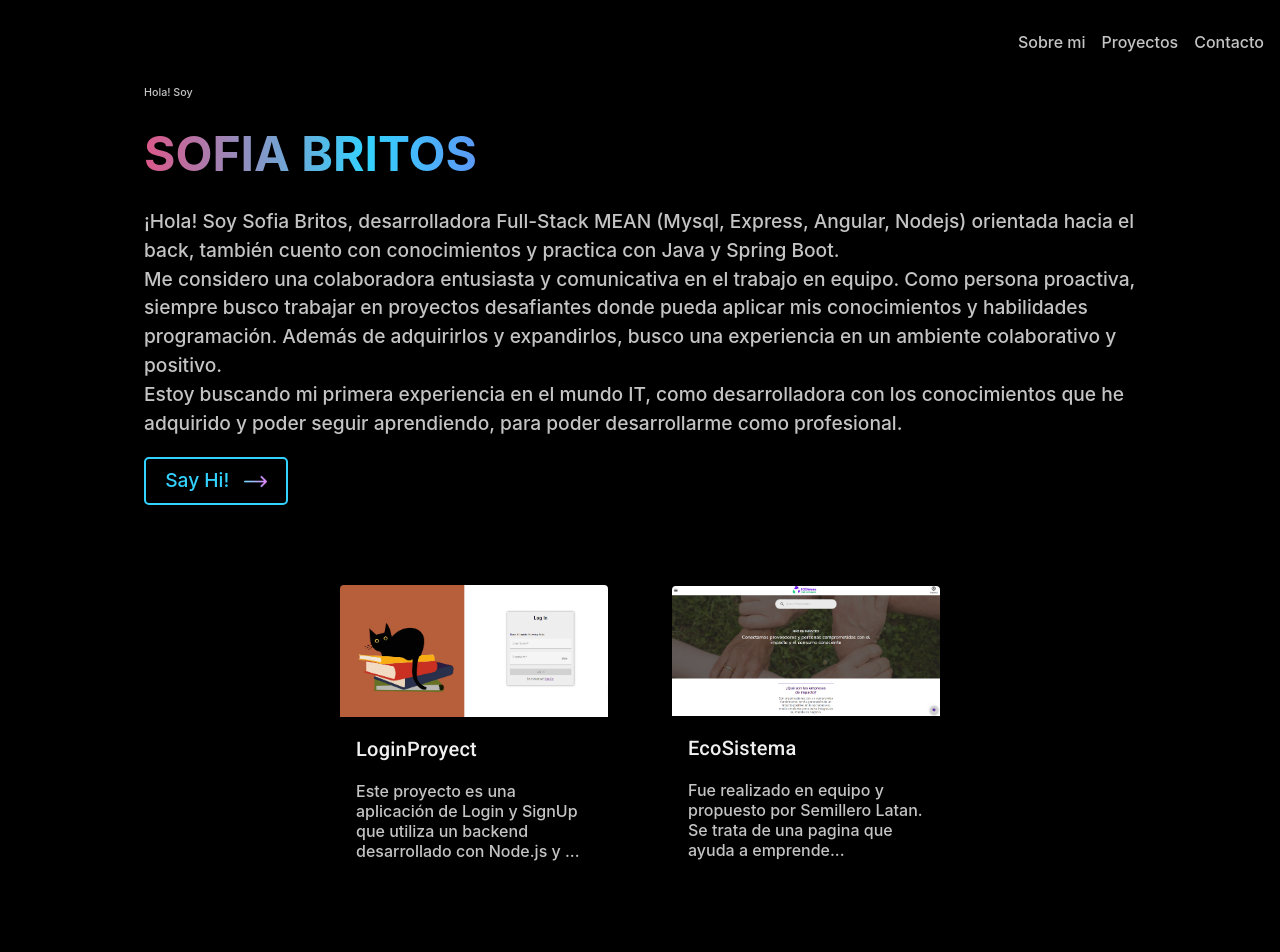
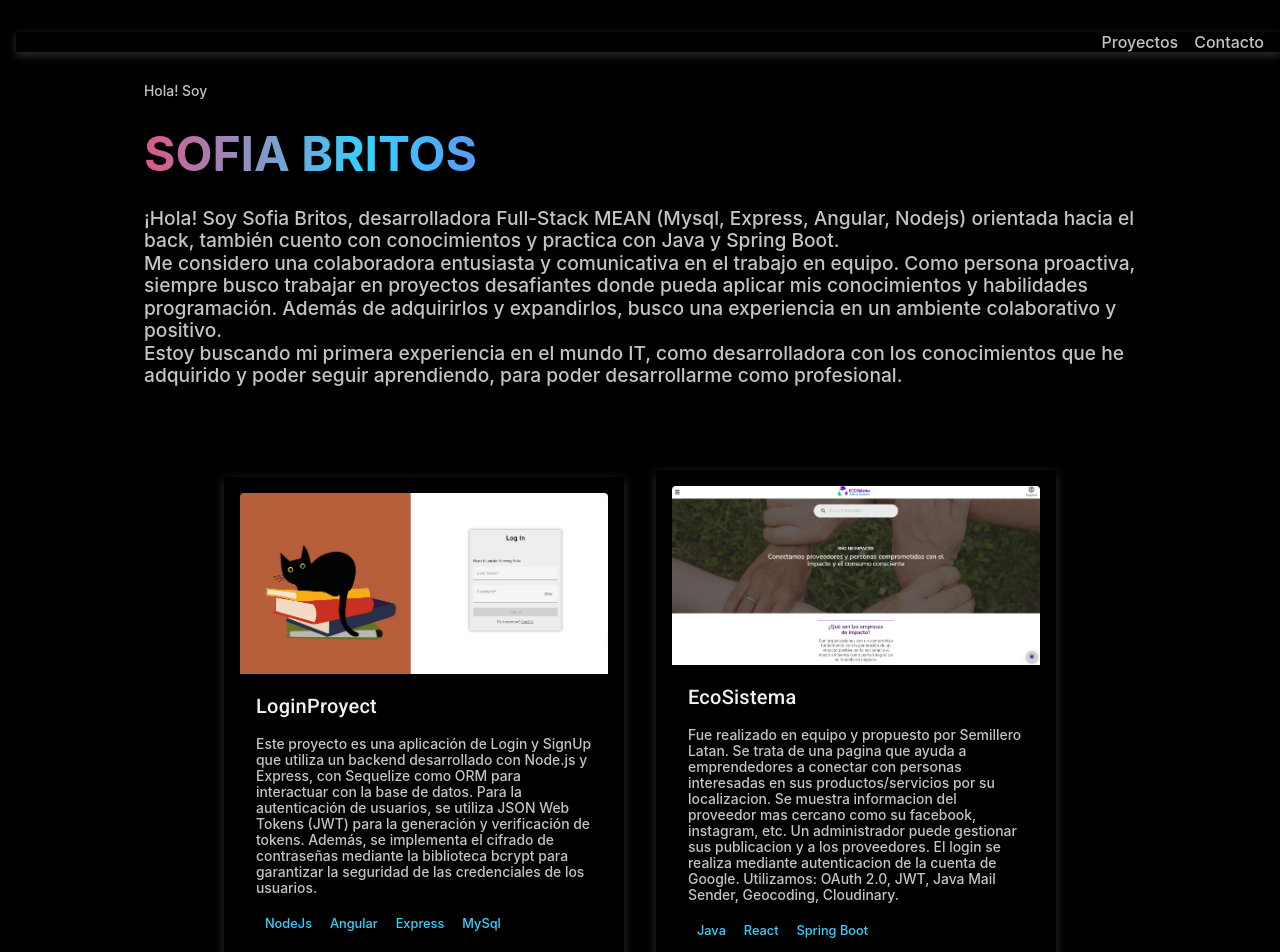
Before and after one commit to Sofii01/Portfolio, an Angular app in the folder front/: page / in a window 1280 px wide. Shown: the top 952 px of the page. Built offline with nearby package versions, Linux system fonts and the light colour scheme.

Commit message:
cambiando estilos responsivos

```diff
--- a/front/src/app/aboutme/aboutme.component.css
+++ b/front/src/app/aboutme/aboutme.component.css
@@ -8,7 +8,7 @@
 }
 
 .span-hola {
-    font-size: 0.67em;
+    font-size:  0.87em;
     color: #C4C4C4;
 }
 
@@ -22,7 +22,7 @@
 
 .text-about {
     font-size: 0.87em;
-    line-height: 1.5em;
+    line-height: 1.17em;
     margin: 1em 0;
     color: #C4C4C4;
 }
--- a/front/src/app/aboutme/aboutme.component.html
+++ b/front/src/app/aboutme/aboutme.component.html
@@ -7,9 +7,4 @@
 
         Estoy buscando mi primera experiencia en el mundo IT, como desarrolladora con los conocimientos que he adquirido y poder seguir    aprendiendo, para poder desarrollarme como profesional.
     </p>
-    <span class="say-hi">
-        <a href="#contact">Say Hi!
-            <img src="../../assets/img/flecha-correcta.png" alt="flecha">
-        </a>
-    </span>
 </div>
--- a/front/src/app/footer/footer.component.css
+++ b/front/src/app/footer/footer.component.css
@@ -3,6 +3,7 @@
     color: #C4C4C4; /* Text color */
     padding: 2em 0;
     text-align: center;
+    font-family: "Inter", sans-serif;
 }
 
 
@@ -10,6 +11,7 @@
     display: flex;
     flex-direction: column;
     align-items: center;
+    box-shadow: 0 3px 10px rgba(255, 247, 247, 0.2);
 }
 
 .contact {
--- a/front/src/app/navbar/navbar.component.css
+++ b/front/src/app/navbar/navbar.component.css
@@ -11,16 +11,19 @@ a {
 .mat-sidenav {
     background-color: transparent !important; /* Fondo transparente */
     color: #F0F0F0; /* Letras de color blanco */
+
 }
 
 mat-sidenav-container {
     color: #C4C4C4;
     background-color: transparent;
+
 }
 
 mat-sidenav-content {
     padding-left: 1em;
     padding-top: 1em;
+
 }
 
 .nav {
@@ -34,6 +37,7 @@ mat-sidenav-content {
 
 .nav_ul {
     gap: 1em;
+
 }
 
 .nav_button {
@@ -59,6 +63,7 @@ mat-sidenav-content {
 
     .desktop-nav {
         display: flex; /* Mostrar el navbar en línea */
+        box-shadow: 0 3px 10px rgba(255, 247, 247, 0.2);
     }
 
     .mat-sidenav {
@@ -72,6 +77,7 @@ mat-sidenav-content {
     bottom: 0;
     left: 0;
     right: 0;
+
 }
 
 .example-events {
--- a/front/src/app/navbar/navbar.component.html
+++ b/front/src/app/navbar/navbar.component.html
@@ -1,7 +1,7 @@
 <mat-sidenav-container class="example-container">
   <mat-sidenav #sidenav class="mat-sidenav">
       <ul class="nav_ul nav">
-          <li class="nav-item"><a class="nav-link" aria-current="page" href="#">Sobre mi</a></li>
+          <!-- <li class="nav-item"><a class="nav-link" aria-current="page" href="#">Sobre mi</a></li> -->
           <li class="nav-item"><a class="nav-link" aria-current="page" href="#Proyects">Proyectos</a></li>
           <li class="nav-item"><a class="nav-link" aria-current="page" href="#contact">Contacto</a></li>
       </ul>
@@ -10,7 +10,7 @@
   <mat-sidenav-content>
       <button mat-button (click)="sidenav.toggle()" class="nav_button" *ngIf="isMobile"></button>
       <ul class="nav_ul nav desktop-nav" *ngIf="!isMobile">
-          <li class="nav-item"><a class="nav-link" aria-current="page" href="#">Sobre mi</a></li>
+          <!-- <li class="nav-item"><a class="nav-link" aria-current="page" href="#">Sobre mi</a></li> -->
           <li class="nav-item"><a class="nav-link" aria-current="page" href="#Proyects">Proyectos</a></li>
           <li class="nav-item"><a class="nav-link" aria-current="page" href="#contact">Contacto</a></li>
       </ul>
--- a/front/src/app/proyect/proyect.component.css
+++ b/front/src/app/proyect/proyect.component.css
@@ -2,6 +2,7 @@
     display: flex;
     flex-direction: column;
     align-items: center;
+    font-family: "Inter", sans-serif;
 }
 
 .card-container {
@@ -9,6 +10,7 @@
     background-color: transparent;
     cursor: pointer;
     max-width: 300px; /* Controla el tamaño máximo de la tarjeta */
+    box-shadow: 0 3px 10px rgba(255, 247, 247, 0.2);
 }
 
 mat-card {
@@ -17,8 +19,10 @@ mat-card {
     padding: 1em;
     overflow: hidden;
 }
-mat-card p{
+
+mat-card p {
     color: #C4C4C4;
+    font-size: 0.87em;
 }
 
 mat-card.expanded {
@@ -45,10 +49,10 @@ mat-card-actions a {
 
 @media screen and (min-width: 425px) {
     .card-wrapper {
-      flex-direction: row;
-      flex-wrap: wrap;
-      justify-content: center;
-      margin: 2em;
+        flex-direction: row;
+        flex-wrap: wrap;
+        justify-content: center;
+        margin: 2em;
     }
 
     .card-container {
@@ -56,3 +60,20 @@ mat-card-actions a {
         margin: 1em;
     }
 }
+
+@media screen and (min-width: 1024px) {
+    .card-container {
+        max-width: 400px; /* Ancho mayor para pantallas grandes */
+        flex: 1 1 500px; /* Asegura que todas las tarjetas tengan el mismo ancho */
+        margin: 1em;
+    }
+
+    .card-container mat-card {
+        max-height: none; /* Asegura que las tarjetas muestren todo el contenido */
+        transition: none; /* Evita la transición en pantallas grandes */
+    }
+
+    .card-container mat-card.expanded {
+        max-height: none;
+    }
+}
--- a/front/src/app/proyect/proyect.component.ts
+++ b/front/src/app/proyect/proyect.component.ts
@@ -1,4 +1,4 @@
-import { Component } from '@angular/core';
+import { Component, HostListener } from '@angular/core';
 
 @Component({
   selector: 'app-proyect',
@@ -6,7 +6,6 @@ import { Component } from '@angular/core';
   styleUrls: ['./proyect.component.css']
 })
 export class ProyectComponent {
-
   projects = [
     {
       img: "../../assets/img/CapturaLoginDes.PNG",
@@ -26,10 +25,30 @@ export class ProyectComponent {
       skills: ["Java", "React", "Spring Boot",],
       expanded: false
     },
-
   ];
 
+  constructor() {
+    this.checkScreenWidth();
+  }
+
+  @HostListener('window:resize', ['$event'])
+  onResize(event: any) {
+    this.checkScreenWidth();
+  }
+
+  checkScreenWidth() {
+    const screenWidth = window.innerWidth;
+    if (screenWidth > 1024) {
+      this.projects.forEach(project => project.expanded = true);
+    } else {
+      this.projects.forEach(project => project.expanded = false);
+    }
+  }
+
   toggleExpand(project: any) {
-    project.expanded = !project.expanded;
+    const screenWidth = window.innerWidth;
+    if (screenWidth <= 1024) {
+      project.expanded = !project.expanded;
+    }
   }
 }
```
Also changed, not shown: 1 other file (tests, documents, lock files or other folders).
